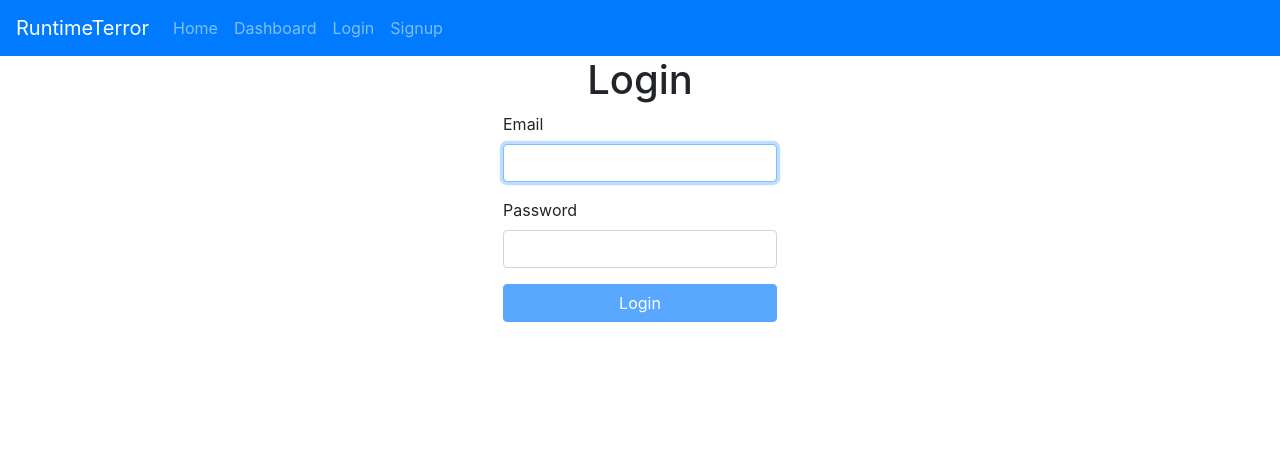
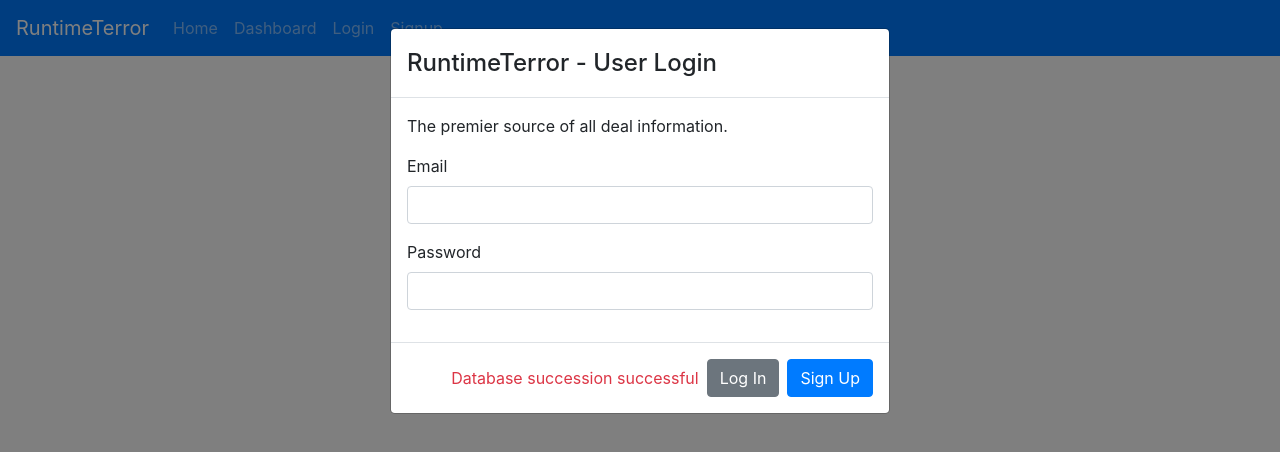
Before and after one commit to tiltedtylers/runtimeterror, a React (Create React App) app in the folder deal-frontend/: page /login in a window 1280 px wide. Shown: the top 452 px of the page. Built offline with nearby package versions, Linux system fonts and the light colour scheme.

Commit message:
login on react for mvp

```diff
--- a/deal-frontend/src/components/dashboard/Dashboard.js
+++ b/deal-frontend/src/components/dashboard/Dashboard.js
@@ -1,6 +1,5 @@
 import React from 'react'
 import { Table } from 'react-bootstrap';
-import Header from '../layout/Header'
 
 const Dashboard = () => {
     return (
--- a/deal-frontend/src/components/layout/Header.js
+++ b/deal-frontend/src/components/layout/Header.js
@@ -1,5 +1,5 @@
 import React from 'react'
-import { Navbar, Nav, Form, FormControl, Button } from 'react-bootstrap';
+import { Navbar, Nav } from 'react-bootstrap';
 import { Link } from 'react-router-dom';
 
 const Header = () => {
--- a/deal-frontend/src/components/profile/Login.js
+++ b/deal-frontend/src/components/profile/Login.js
@@ -1,10 +1,12 @@
 import React, { useState } from "react";
-import { Button, FormGroup, FormControl, FormLabel, Form } from "react-bootstrap";
+import { Button, FormGroup, FormControl, FormLabel, Form, Modal } from "react-bootstrap";
 import "./login.css";
 
 export default function Login() {
   const [email, setEmail] = useState("");
   const [password, setPassword] = useState("");
+  const [dbConnection, setDBConnection] = useState("text-danger");
+
 
   function validateForm() {
     return email.length > 0 && password.length > 0;
@@ -15,9 +17,20 @@ export default function Login() {
     console.log(email, password);
   }
 
+  const [show, setShow] = useState(true);
+
+  const handleClose = () => setShow(false);
+  const handleShow = () => setShow(true);
+
   return (
-    <div className="main">
-        <h1>Login</h1>
+    <div>
+
+      <Modal show={show} onHide={handleClose}>
+        <Modal.Header>{/* closebutton */}
+          <Modal.Title>RuntimeTerror - User Login</Modal.Title>
+        </Modal.Header>
+        <Modal.Body>
+        <p>The premier source of all deal information.</p>
           <form onSubmit={handleSubmit}>
             <FormGroup controlId="email">
               <FormLabel>Email</FormLabel>
@@ -36,10 +49,21 @@ export default function Login() {
                 type="password"
               />
             </FormGroup>
-        <Button block disabled={!validateForm()} type="submit">
+            {/* <Button block disabled={!validateForm()} type="submit">
               Login
-        </Button>
+            </Button> */}
           </form>
+
+
+
+        </Modal.Body>
+        <Modal.Footer>
+          <p class={dbConnection} onClick={setDBConnection}>Database succession successful</p>
+          <Button variant="secondary">Log In</Button>
+          <Button variant="primary">Sign Up</Button>
+        </Modal.Footer>
+      </Modal>
     </div>
   );
+
 }
```
Lines whose indentation alone changed are shown as unchanged.
